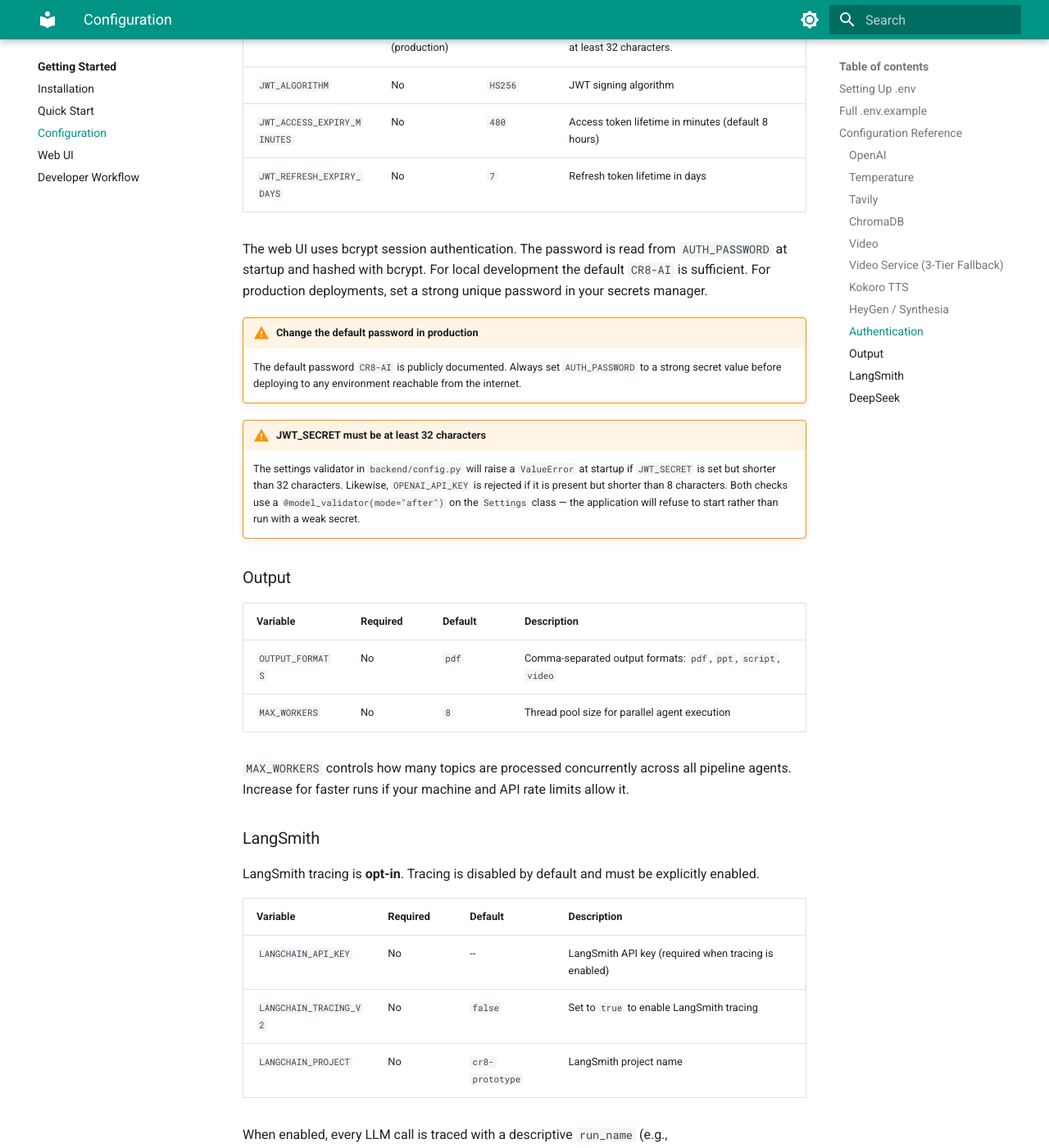
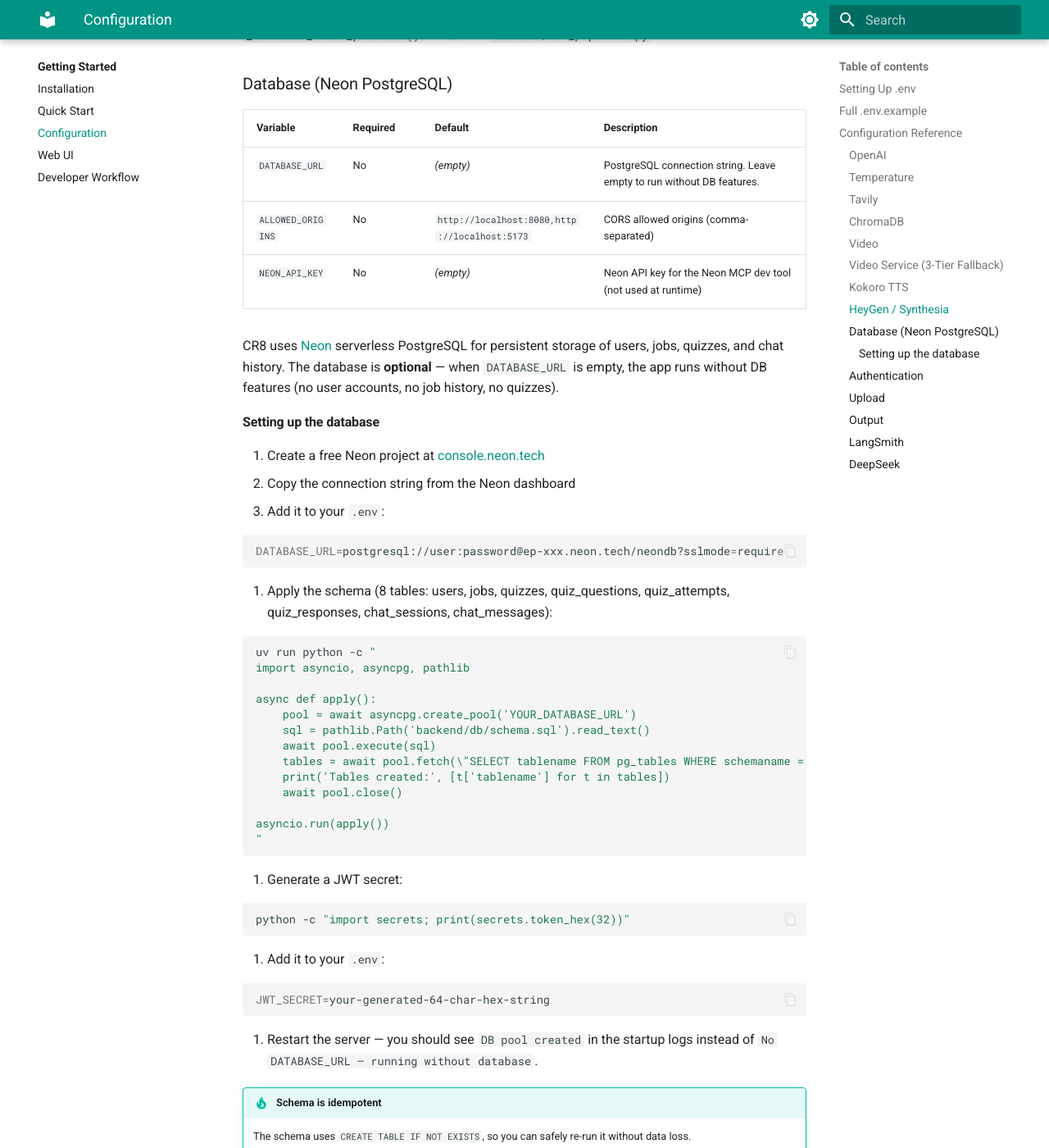
Before and after one commit to jaggernaut007/CR8, an MkDocs documentation site: the page built from mk-docs/getting-started/configuration.md, in a window 1280 px wide and 1400 px high, scrolled down 6096 px. Shown: the whole window at 82% size. Built offline with MkDocs 1.6.1 and Material for MkDocs 9.7.7, drawn with Linux system fonts in a browser that asks for light colours; some of the changed text lies outside the part shown.

Commit message:
docs: update configuration and web-ui docs for v0.5.4
Co-Authored-By: Claude Opus 4.6 <noreply@anthropic.com>

````diff
--- a/mk-docs/getting-started/configuration.md
+++ b/mk-docs/getting-started/configuration.md
@@ -80,12 +80,23 @@ LANGCHAIN_PROJECT=cr8-prototype
 # Auth — password for the web UI login (default: CR8-AI)
 AUTH_PASSWORD=CR8-AI
 
+# Upload limits
+MAX_UPLOAD_SIZE_MB=50
+
+# Database (Neon PostgreSQL) — leave empty to skip DB features
+DATABASE_URL=
+JWT_SECRET=
+ALLOWED_ORIGINS=http://localhost:8080,http://localhost:5173
+
 # DeepSeek (eval judge) — only needed for running evals
 DEEPSEEK_API_KEY=
 DEEPSEEK_BASE_URL=https://api.deepseek.com
 
 # HuggingFace — speeds up Kokoro model downloads (get token at huggingface.co/settings/tokens)
 HF_TOKEN=
+
+# Neon — serverless Postgres (used by Neon MCP dev tool)
+NEON_API_KEY=
 ```
 
 ## Configuration Reference
@@ -191,23 +202,87 @@ Used when `VIDEO_PROVIDER=kokoro`. Kokoro is an open-source TTS engine with near
 
 HeyGen keys are only needed when `VIDEO_PROVIDER=heygen`. All three variables must be set — the pipeline validates this at startup if video output is requested. The same validation applies to Synthesia (`SYNTHESIA_API_KEY` and `SYNTHESIA_AVATAR_ID`). Both paths use the shared `_validate_video_provider()` function in `backend/run_pipeline.py`.
 
+### Database (Neon PostgreSQL)
+
+| Variable | Required | Default | Description |
+|----------|----------|---------|-------------|
+| `DATABASE_URL` | No | *(empty)* | PostgreSQL connection string. Leave empty to run without DB features. |
+| `ALLOWED_ORIGINS` | No | `http://localhost:8080,http://localhost:5173` | CORS allowed origins (comma-separated) |
+| `NEON_API_KEY` | No | *(empty)* | Neon API key for the Neon MCP dev tool (not used at runtime) |
+
+CR8 uses [Neon](https://neon.tech/) serverless PostgreSQL for persistent storage of users, jobs, quizzes, and chat history. The database is **optional** — when `DATABASE_URL` is empty, the app runs without DB features (no user accounts, no job history, no quizzes).
+
+#### Setting up the database
+
+1. Create a free Neon project at [console.neon.tech](https://console.neon.tech/)
+2. Copy the connection string from the Neon dashboard
+3. Add it to your `.env`:
+
+```bash
+DATABASE_URL=postgresql://user:password@ep-xxx.neon.tech/neondb?sslmode=require
+```
+
+4. Apply the schema (8 tables: users, jobs, quizzes, quiz_questions, quiz_attempts, quiz_responses, chat_sessions, chat_messages):
+
+```bash
+uv run python -c "
+import asyncio, asyncpg, pathlib
+
+async def apply():
+    pool = await asyncpg.create_pool('YOUR_DATABASE_URL')
+    sql = pathlib.Path('backend/db/schema.sql').read_text()
+    await pool.execute(sql)
+    tables = await pool.fetch(\"SELECT tablename FROM pg_tables WHERE schemaname = 'public'\")
+    print('Tables created:', [t['tablename'] for t in tables])
+    await pool.close()
+
+asyncio.run(apply())
+"
+```
+
+5. Generate a JWT secret:
+
+```bash
+python -c "import secrets; print(secrets.token_hex(32))"
+```
+
+6. Add it to your `.env`:
+
+```bash
+JWT_SECRET=your-generated-64-char-hex-string
+```
+
+7. Restart the server — you should see `DB pool created` in the startup logs instead of `No DATABASE_URL — running without database`.
+
+!!! tip "Schema is idempotent"
+    The schema uses `CREATE TABLE IF NOT EXISTS`, so you can safely re-run it without data loss.
+
 ### Authentication
 
 | Variable | Required | Default | Description |
 |----------|----------|---------|-------------|
-| `AUTH_PASSWORD` | No | `CR8-AI` | Password for the web UI login form |
-| `JWT_SECRET` | Yes (production) | *(empty)* | HMAC secret for signing JWT tokens. Must be at least 32 characters. |
+| `AUTH_PASSWORD` | No | `CR8-AI` | Password for the legacy Jinja2 login form |
+| `JWT_SECRET` | Yes (when DB enabled) | *(empty)* | HMAC secret for signing JWT tokens. Must be at least 32 characters. |
 | `JWT_ALGORITHM` | No | `HS256` | JWT signing algorithm |
 | `JWT_ACCESS_EXPIRY_MINUTES` | No | `480` | Access token lifetime in minutes (default 8 hours) |
 | `JWT_REFRESH_EXPIRY_DAYS` | No | `7` | Refresh token lifetime in days |
 
-The web UI uses bcrypt session authentication. The password is read from `AUTH_PASSWORD` at startup and hashed with bcrypt. For local development the default `CR8-AI` is sufficient. For production deployments, set a strong unique password in your secrets manager.
+CR8 supports two authentication modes:
+
+- **JWT auth** (React SPA, v0.5+) — user accounts with registration, login, and token refresh. Requires `DATABASE_URL` and `JWT_SECRET` to be set.
+- **Legacy session auth** (Jinja2 fallback) — single shared password via `AUTH_PASSWORD`. Works without a database.
 
 !!! warning "Change the default password in production"
     The default password `CR8-AI` is publicly documented. Always set `AUTH_PASSWORD` to a strong secret value before deploying to any environment reachable from the internet.
 
 !!! warning "JWT_SECRET must be at least 32 characters"
     The settings validator in `backend/config.py` will raise a `ValueError` at startup if `JWT_SECRET` is set but shorter than 32 characters. Likewise, `OPENAI_API_KEY` is rejected if it is present but shorter than 8 characters. Both checks use a `@model_validator(mode="after")` on the `Settings` class — the application will refuse to start rather than run with a weak secret.
+
+### Upload
+
+| Variable | Required | Default | Description |
+|----------|----------|---------|-------------|
+| `MAX_UPLOAD_SIZE_MB` | No | `50` | Maximum file upload size in megabytes |
 
 ### Output
 
````
Also changed, not shown: PM-Docs/todo.md (+1 -0 lines), mk-docs/getting-started/web-ui.md (+18 -2 lines), 1 other file.
